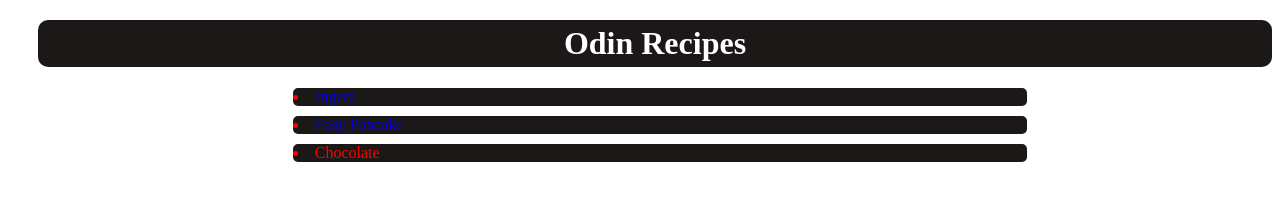
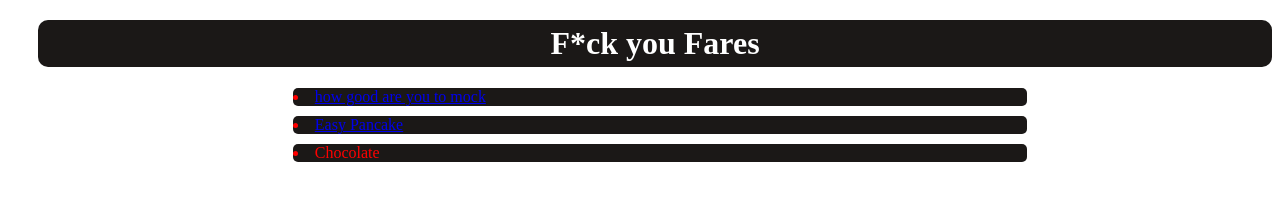
Before and after one commit to afeyisa/odin-recipes, a plain HTML site: page index.html in a window 1280 px wide. Drawn offline with Linux system fonts and the light colour scheme.

Commit message:
Update index.html
h1 text changed from oden recipe

```diff
--- a/index.html
+++ b/index.html
@@ -7,10 +7,10 @@
     <title>Recipes</title>
 </head>
 <body>
-    <h1>Odin Recipes</h1>
+    <h1>F*ck you Fares</h1>
     <ul>
         <li>
-            <a href="recipes/injera.html">Ingera</a>
+            <a href="recipes/injera.html">how good are you to mock </a>
         </li>
         <li>
             <a href="recipes/easypancakes.html">Easy Pancake</a>
```
